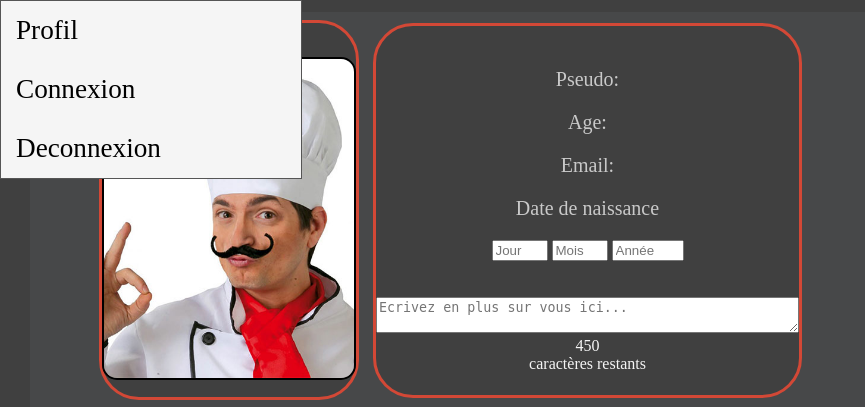
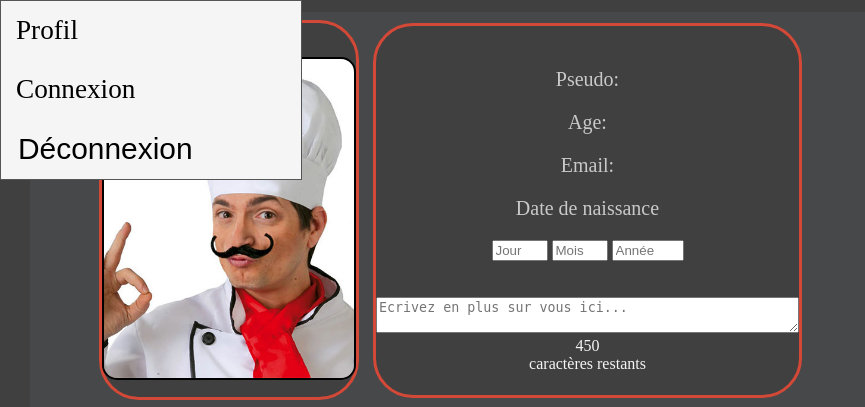
Before and after one commit to adrien-blettner/Cook-Burn, a PHP site: page /vues/vueProfil.php in a window 1280 px wide. Shown: the part 60-467 px from the top of the page, without its empty margins (0-865 px from the left). Run offline with PHP 8.4, Linux system fonts and the light colour scheme.

Commit message:
Modification barre nav pour form déconnexion

```diff
--- a/controllers/ControllerAccueil.php
+++ b/controllers/ControllerAccueil.php
@@ -11,6 +11,7 @@ class ControllerAccueil extends Controller
         $this->recetteDuMoment = RequettesRecette::getRecetteDuMoment();
         # Récupère la liste de recettes
         $this->lastRecettes = RequettesRecette::getLastRecettes();
+
     }
 
     protected function render ()
--- a/vues/css/barreNav.css
+++ b/vues/css/barreNav.css
@@ -28,7 +28,7 @@ body {
     background-color: #F5F5F5;
 }
 
-.sous-menu li:hover {
+.sous-menu li:hover{
     background-color: #E70739;
 }
 
@@ -51,8 +51,16 @@ body {
     float:right;
 }
 
+#rechercheLi:hover{
+    background-color: #E70739;
+}
+
 #rechercheForm {
-    padding: 0 15px 0 15px;
+    padding: 0 15px 4px 15px;
+}
+
+#rechercheChamp:hover{
+    background-color: #F5F5F5;
 }
 
 #rechercheChamp {
@@ -93,3 +101,23 @@ body {
 #iconeLi:hover .sous-menu {
     display : block;
 }
+
+.sous-menu #deconnexionBouton {
+    margin : 0;
+    background-color: #F5F5F5;
+    width : 300px;
+    float : none;
+    border: none;
+    border-radius: 0;
+    font-size :110%;
+    color : black;
+    text-align: left;
+    padding: 0 0 0 17px;
+    display:inline-block;
+    height: 60px;
+    cursor : pointer;
+}
+
+.sous-menu #deconnexionBouton:hover {
+    background-color: #E70739;
+}
--- a/vues/vueBarreNav.php
+++ b/vues/vueBarreNav.php
@@ -4,14 +4,18 @@
             <ul class="sous-menu">
                 <li><a href="/vues/vueProfil.php">Profil</a></li>
                 <li><a href="/vues/vueConnexion.php">Connexion</a></li>
-                <li><a href="#">Deconnexion</a></li>
+                <li>
+                    <form action="/" id="deconnexionForm" method="post" >
+                        <input id="deconnexionBouton" type="submit" name="action" value="Déconnexion"/>
+                    </form>
+                </li>
             </ul>
         </li>
         <li> <a href="/">Cook & Burn</a></li>
         <li> <a href="#conteneurRecettes">Recette</a></li>
         <li> <a href="#">Description</a></li>
         <li id="rechercheLi">
-            <form action="" id="rechercheForm">
+            <form action="" id="rechercheForm" >
                 <input id="rechercheChamp" type="text" placeholder="Recherche..."/><input id="rechercheBouton" type="image" src="/vues/images/look.png" />
             </form>
         </li>
```
